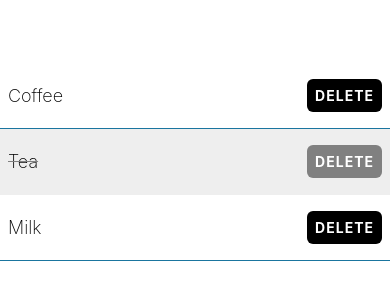
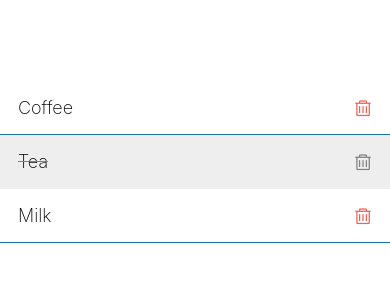
Before and after one commit to himanshuraimau/taskly, a React Native app: screen / in a window 390 px wide. Shown: the part 260-560 px from the top of the page. Built offline with nearby package versions, Linux system fonts and the light colour scheme.

Commit message:
add icons

```diff
--- a/components/ShoppingListItem.tsx
+++ b/components/ShoppingListItem.tsx
@@ -1,5 +1,6 @@
 import { TouchableOpacity, View, Alert, StyleSheet, Text } from "react-native";
 import { theme } from "../theme";
+import AntDesign from "@expo/vector-icons/AntDesign";
 
 type Props = {
   name: string;
@@ -37,15 +38,12 @@
       >
         {name}
       </Text>
-      <TouchableOpacity
-        onPress={handleDelete}
-        style={[
-          styles.button,
-          isCompleted ? styles.completedButton : undefined,
-        ]}
-        activeOpacity={0.8}
-      >
-        <Text style={styles.buttonText}>Delete</Text>
+      <TouchableOpacity onPress={handleDelete} activeOpacity={0.8}>
+        <AntDesign
+          name="delete"
+          size={18}
+          color={isCompleted ? theme.colorGrey : theme.colorRed}
+        />
       </TouchableOpacity>
     </View>
   );
@@ -54,7 +52,7 @@
 const styles = StyleSheet.create({
   itemContainer: {
     paddingVertical: 16,
-    paddingHorizontal: 8,
+    paddingHorizontal: 18,
     borderBottomColor: theme.colorCerulean,
     borderBottomWidth: 1,
     flexDirection: "row",
@@ -65,9 +63,6 @@
     backgroundColor: theme.colorLightGrey,
     borderBottomColor: theme.colorLightGrey,
   },
-  completedButton: {
-    backgroundColor: theme.colorGrey,
-  },
   completedText: {
     textDecorationLine: "line-through",
     textDecorationColor: theme.colorGrey,
@@ -76,15 +71,4 @@
     fontSize: 18,
     fontWeight: "200",
   },
-  button: {
-    backgroundColor: theme.colorBlack,
-    padding: 8,
-    borderRadius: 6,
-  },
-  buttonText: {
-    color: "#fff",
-    fontWeight: "bold",
-    textTransform: "uppercase",
-    letterSpacing: 1,
-  },
 });
--- a/package.json
+++ b/package.json
@@ -13,7 +13,8 @@
     "expo": "~51.0.28",
     "expo-status-bar": "~1.12.1",
     "react": "18.2.0",
-    "react-native": "0.74.5"
+    "react-native": "0.74.5",
+    "@expo/vector-icons": "^14.0.3"
   },
   "devDependencies": {
     "@babel/core": "^7.20.0",
--- a/theme.ts
+++ b/theme.ts
@@ -6,5 +6,5 @@
   colorBlack: "#000",
   colorGrey: "grey",
   colorLightGrey: "#eee",
-
+  colorRed: "#ee6055",
 };
```
Also changed, not shown: .eslintrc.js, 1 other file (tests, documents, lock files or other folders).
